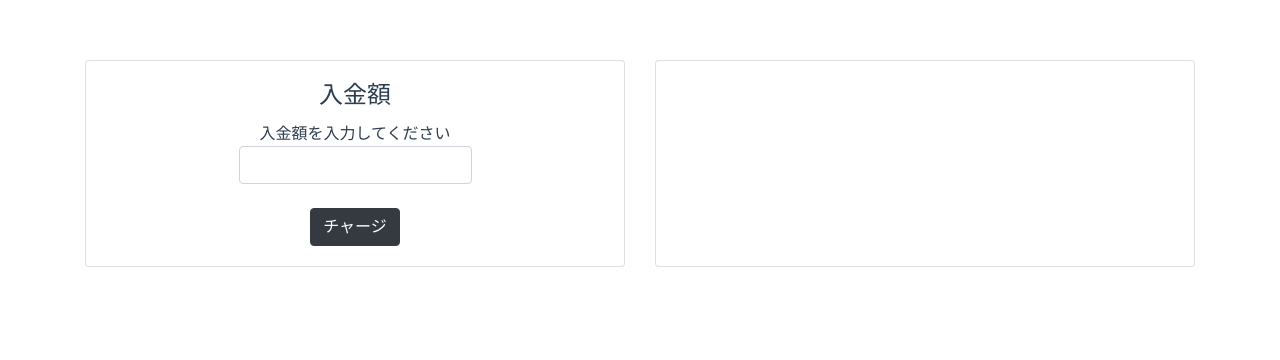
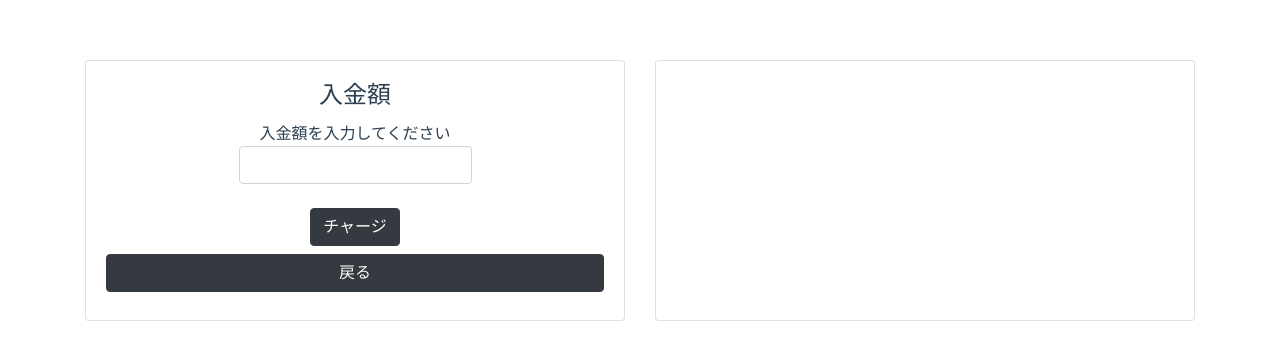
Before and after one commit to nintc-al2020-4/electronic-payment-front, a Vue app: page /charge in a window 1280 px wide. Shown: the top 360 px of the page. Built offline with nearby package versions, Linux system fonts and the light colour scheme.

Commit message:
戻るボタン追加

```diff
--- a/src/components/pages/Charge.vue
+++ b/src/components/pages/Charge.vue
@@ -16,6 +16,7 @@
                   <p v-show="NotNumber" v-bind:style="styleObject">入力が数値ではありません</p>
                 </div>
                 <button type="submit" class="btn btn-dark">チャージ</button>
+                <a href="/home" class="btn btn-dark text-light w-100 my-2" role="button">戻る</a>
               </form>
             </div>
           </div>
```
